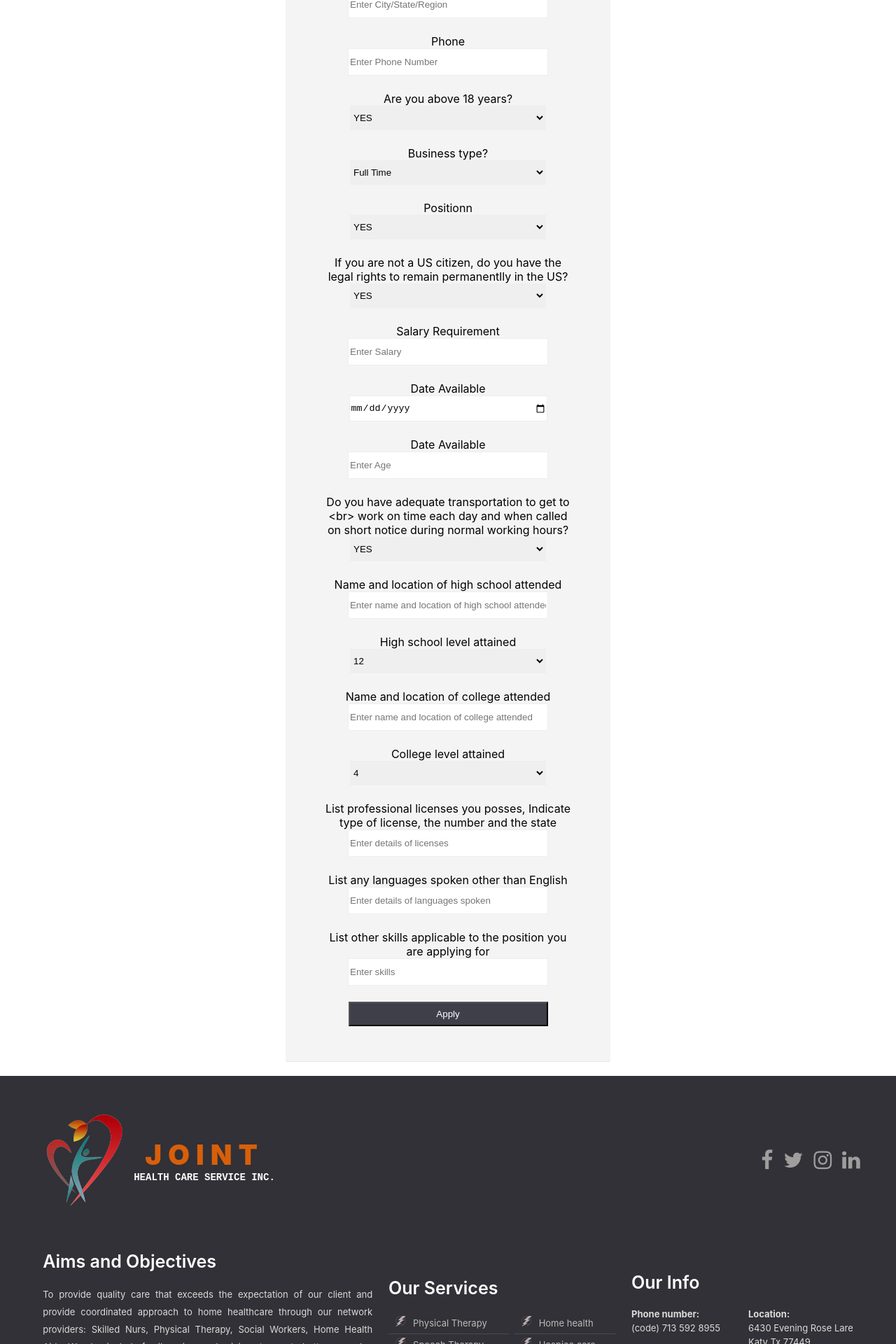
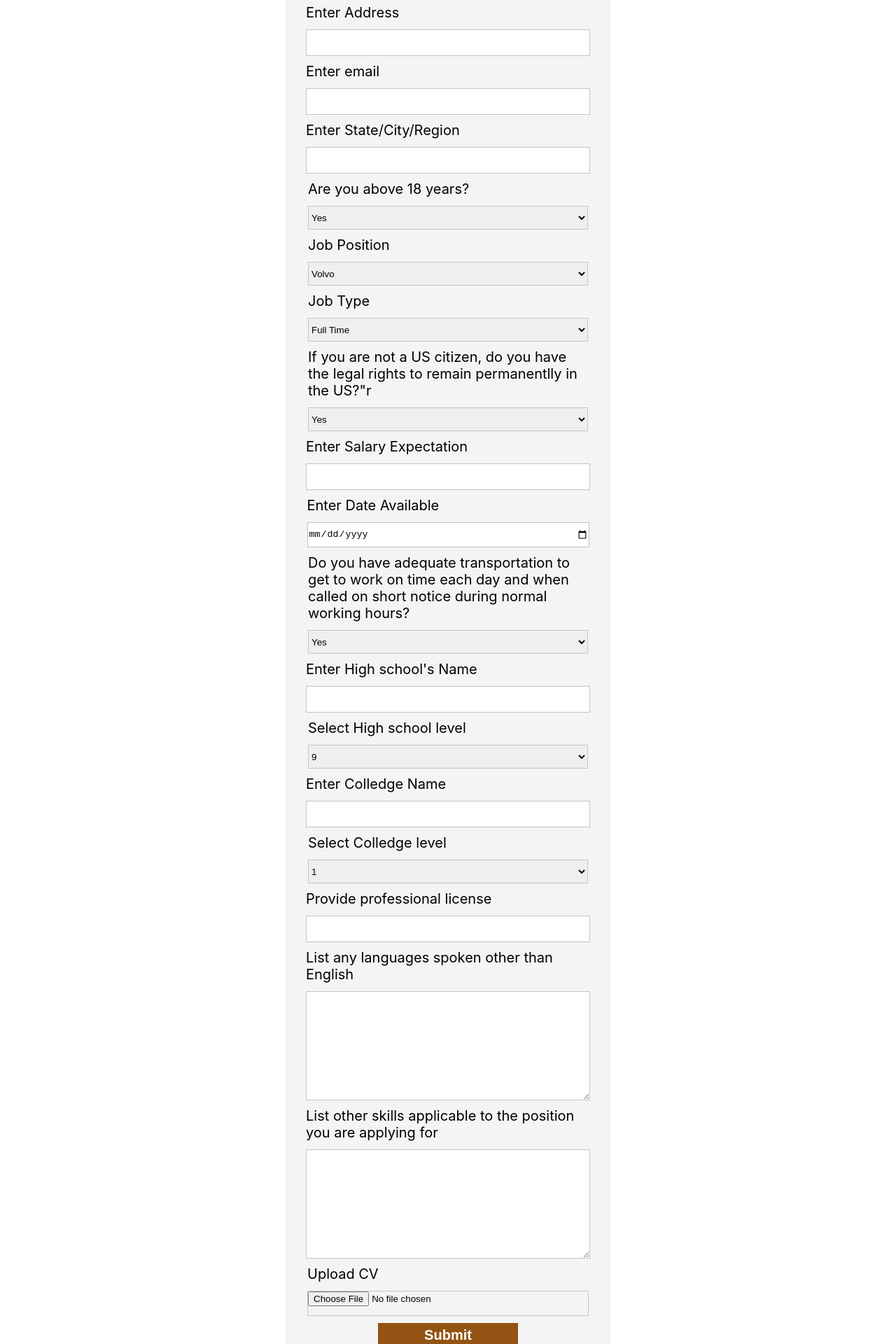
Before and after one commit to OPOKUSIAWEUGENE/joint_health_care_website4, a React (Create React App) app: page /new-application in a window 1280 px wide. Shown: the part 647-2567 px from the top of the page at 70% size. Built offline with nearby package versions, Linux system fonts and the light colour scheme.

Commit message:
implementing the application form

```diff
--- a/src/Layout/Main.js
+++ b/src/Layout/Main.js
@@ -487,17 +487,6 @@ export default function Main(){
  <div className={styles.parallaxRowContents}>
                 <Parallaxcard height={"350px"} width={"28%"} >
 
-    <button className={styles.referrals}>
-    <button className={styles.applicationButton}><i class="fa fa-user-plus" aria-hidden="true"></i> Referrals</button>
-
-        <div className={styles.applicationFormElastic}>
-
-           <div className={styles.lineUp}> <i className="fa fa-hand-o-up fa-flip "></i>
-           <span>  Click to open Referral form</span>
-
-           </div>
-            </div>
-    </button>
 
 
 
@@ -522,6 +511,18 @@ export default function Main(){
   <i className="fa fa-hand-o-up fa-flip "></i>
 Rate Us
   </div>
+  </div>
+
+  <div className={styles.comment}>
+    <div className={styles.commentTitle}>Leave a Comment</div>
+    <div>
+        <form className={styles.commentForm}>
+            <textarea>
+
+            </textarea>
+            <button  className={styles.applicationButton}>Submit</button>
+        </form>
+    </div>
   </div>
             </Parallaxcard>
 
--- a/src/Layout/layout.module.css
+++ b/src/Layout/layout.module.css
@@ -1460,42 +1460,111 @@ text-align: center;
   text-decoration: underline;
 }
 
-/* mobile view */
+
+
+
+.comment{
+  display:flex;
+  flex-direction: column;
+
+
+  height:200px;
+  width:300px;
+  gap:10px;
+}
+.commentTitle{
+  color:grey;
+  font-weight: 500;
+  font-size: 20px;
+}
+.commentForm{
+  display: flex;
+  flex-direction: column;
+  gap:20px;
+}
+
+.commentForm textarea{
+height:100px;
+width:100%;
+outline: none;
+}
+
+
+.form{
+
+  display:flex;
+  flex-direction: column;
+  align-items: center;
+  justify-content:center;
+}
+.form form{
+  width:100%;
+
+  gap:10px;
+}
+form .inputGroup{
+
+  display: flex;
+  flex-direction: column;
+  justify-content: center;
+  align-items: center;
+  gap:12px;
+}
+.inputGroup label{
+
+width: 100%;
+text-align: left;
+font-size: 20px;
+}
+.inputGroup input, .inputGroup select, .inputGroup textarea{
+  width:400px;
+  height:34px;
+  outline: none;
+  border:1px solid rgb(198, 195, 195);
+}
+
+
+.inputGroup textarea{
+  height:150px;
+}
+
+.inputGroup button{
+
+  width:200px;
+  height:34px;
+  outline: none;
+  background:rgb(147, 83, 19);
+  color:white;
+  font-weight: 700;
+  font-size: 20px;
+  border:none;
+  cursor: pointernn;
+}
 
 @media only screen and (max-width: 780px) {
-  /* .row{
-   flex-direction: column;
-}
-
-.socialmedia{
-justify-content: center;
-}
-
-.footer{
-   flex-direction: column;
-   gap:50px;
-   padding: 10px;
-  padding-bottom:10%;
-}
-.footercards, .footercardslarge{
-   width:100%;
-
-}
-.footercolumns{
-   flex-direction: column;
-}
-.footeraddress{
-   text-align:center;
-}
-.rowparagraphtitle{
-   text-align: center;
-   font-size: 25px;
-   font-weight: 300;
-}
-.contentbuttons{
-   flex-direction: column;
-}
-*/
+
+
+  .inputGroup input, .inputGroup select, .inputGroup textarea, .inputGroup button, .inputGroup label{
+    width:270px;
+  }
+  .inputGroup input{
+    width:100%;
+  }
+.commentTitle{
+  width:1px;
+  text-align: center;
+}
+.commentForm{
+  width:100%;
+  display:flex;
+  flex-direction: column;
+  justify-content: center;
+align-items: center;
+}
+.comment{
+  background:black;
+  width:100%;
+}n
 
 .rateCaptions{
   text-align: center;
--- a/src/NewApplication/Application.js
+++ b/src/NewApplication/Application.js
@@ -18,9 +18,6 @@ async function storeApplicant(credentials) {
    }
 
 export default function Application(){
-
-
-
       const [count, setCount]=useState(1);
     const [loading, setLoading] = useState(false);
 
@@ -231,15 +228,161 @@ export default function Application(){
                   }
           }
         ]
-    return(
+
+
+
+       function handleSubmit(event) {
+          event.preventDefault();
+          const data = new FormData(event.target);
+      alert('this is workding');
+          console.log(data); // Reference by form input's `name` tag
+
+          // fetch('/api/form-submit-url', {
+          //   method: 'POST',
+          //   body: data,
+          // });
+        }
+
+
+          return (
             <div className={styles.applicationPage} >
         <div className={styles.formHeight}>
 
         <div className={styles.form}>
         <div className={styles.formHeader}>APPLICATION FORM</div>
- <InputForm  data={data} onSubmit={Onsubmit}  />
+            <form  className={styles.form} onSubmit={handleSubmit}>
+
+              <dniv className={styles.inputGroup}>
+              <label htmlFor="firstanme">Enter firstanme</label>
+              <input id="firstname" name="firsrtname" type="text" />
+              </dniv>
+              <div className={styles.inputGroup}>
+              <label htmlFor="lastname">Enter lastname</label>
+              <input id="lastname" name="lastname" type="text" />
+              </div>
+              <div className={styles.inputGroup}>
+              <label htmlFor="email">Enter email</label>
+              <input id="email" name="email" type="email" />
+              </div>
+              <dniv className={styles.inputGroup}>
+              <label htmlFor="telephone">Enter phnone number</label>
+              <input id="telephone" name="telephone" type="text" />
+              </dniv>
+              <div className={styles.inputGroup}>
+              <label htmlFor="address">Enter Address</label>
+              <input id="address" name="address" type="text" />
+              </div>
+              <div className={styles.inputGroup}>
+              <label htmlFor="email">Enter email</label>
+              <input id="email" name="email" type="email" />
+              </div>
+              <dniv className={styles.inputGroup}>
+              <label htmlFor="state_city_region">Enter State/City/Region</label>
+              <input id="state_city_region" name="state_city_region" type="text" />
+              </dniv>
+              <div className={styles.inputGroup}>
+              <label htmlFor="email">Are you above 18 years?</label>
+              <select id="above_10yrs" name="above_10yrs" type="text" >
+              <option value="1">Yes</option>
+             <option value="0">No</option>
+        </select>
+              </div>
+              <div className={styles.inputGroup}>
+              <label htmlFor="position">Job Position</label>
+              <select id="position" name="position" type="text" >
+              <option value="volvo">Volvo</option>
+  <option value="saab">Saab</option>
+</select>
+              </div>
+              <div className={styles.inputGroup}>
+              <label htmlFor="position">Job Type</label>
+              <select id="type" name="type" type="text" >
+              <option value="full-time">Full Time</option>
+  <option value="part-time">Part Time</option>
+  <option value="weekend">weekend</option>
+  <option value="week days">week days</option>
+</select>
+              </div>
+
+              <dniv className={styles.inputGroup}>
+              <label htmlFor="citizen">If you are not a US citizen, do you have the legal rights to remain permanentlly in the US?"r</label>
+              <select id="citizen" name="citizen" type="text" >
+              <option value="1">Yes</option>
+             <option value="0">No</option>
+
+              </select>
+              </dniv>
+              <div className={styles.inputGroup}>
+              <label htmlFor="salary_enquirement">Enter Salary Expectation</label>
+              <input id="salary_enquirement" namne="salary_enquirement" type="text" />
+              </div>
+              <div className={styles.inputGroup}>
+              <label htmlFor="date_available"nn>Enter Date Available</label>
+              <input id="date_available" name="date_available" type="date" />
+              </div>
+              <div className={styles.inputGroup}>
+              <label htmlFor="adequate_transpoertation">Do you have adequate transportation to get to  work on time each day and when called on short notice during normal working hours?</label>
+              <select id="adequate_transportation" namne="adequate_transportation" type="text" >
+              <option value="1">Yes</option>
+             <option value="0">No</option>
+
+                </select>
+              </div>
+
+              <div className={styles.inputGroup}>
+              <label htmlFor="high_school_name"nn>Enter High school's Name</label>
+              <input id="high_school_name" name="hight_school_name" type="text" />
+              </div>
+              <div className={styles.inputGroup}>
+              <label htmlFor="high_school_level">Select High school level</label>
+              <select id="high_school_level" namne="high_school_level" type="text" >
+              <option value="9">9</option>
+             <option value="10">10</option>
+             <option value="11">11</option>
+             <option value="12">12</option>
+
+                </select>
+              </div>
+
+              <div className={styles.inputGroup}>
+              <label htmlFor="colledge_name"nn>Enter Colledge Name</label>
+              <input id="colledge_name" name="colledge_name" type="text" />
+              </div>
+              <div className={styles.inputGroup}>
+              <label htmlFor="colledge_level">Select Colledge level</label>
+              <select id="colledge_level" namne="colledge_level" type="text" >
+              <option value="1">1</option>
+             <option value="0">2</option>
+             <option value="3">3</option>
+             <option value="4">4</option>
+
+                </select>
+              </div>
+
+              <div className={styles.inputGroup}>
+              <label htmlFor="professional_license">Provide professional license</label>
+              <input id="professional_license" name="professional_license" type="text" />
+              </div>
+              <div className={styles.inputGroup}>
+              <label htmlFor="language">List any languages spoken other than English</label>
+              <textarea id="language" name="language" type="text" />
+              </div>
+              <div className={styles.inputGroup}>
+              <label htmlFor="skills">List other skills applicable to the position you are applying for</label>
+              <textarea id="skills" name="skills" type="textarea" />
+              </div>
+
+              <div className={styles.inputGroup}>
+              <label htmlFor="skills">Upload CV</label>
+              <input id="cv" name="cv" type="file" />
+              </div>
+              <div className={styles.inputGroup}>
+              <button>Submit</button>
+              </div>
+            </form>
             </div>
             </div>
             </div>
           )
+
 }
```
Lines whose indentation alone changed are shown as unchanged.
